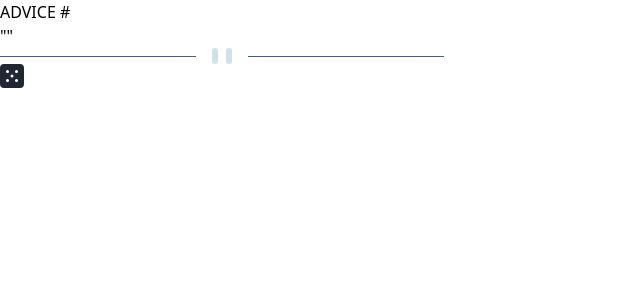
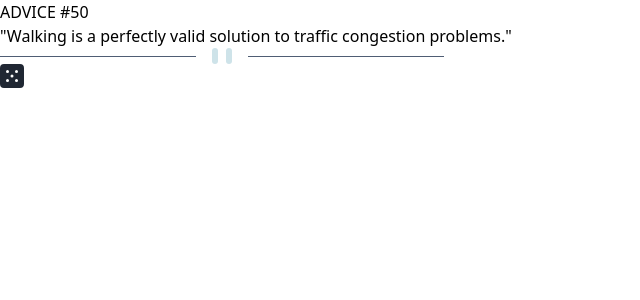
Before and after one commit to adiborse111/FrontendChalleges, a React (Vite) app: page /AdviceGenerator in a window 1280 px wide. Shown: the top 300 px of the page, without its empty margins (0-640 px from the left). Built offline with nearby package versions, Linux system fonts and the light colour scheme.

Commit message:
new commit

```diff
--- a/src/assets/advice-generator-app-main/Advice.jsx
+++ b/src/assets/advice-generator-app-main/Advice.jsx
@@ -3,8 +3,8 @@ import dice from "./images/icon-dice.svg";
 import { useState } from "react";
 
 const Advice = () => {
-  const [advice, setAdvice] = useState("");
-  const [id, setId] = useState("")
+  const [advice, setAdvice] = useState("Walking is a perfectly valid solution to traffic congestion problems.");
+  const [id, setId] = useState("50")
 
   async function fetchAdvise() {
     const url = "https://api.adviceslip.com/advice";
```
